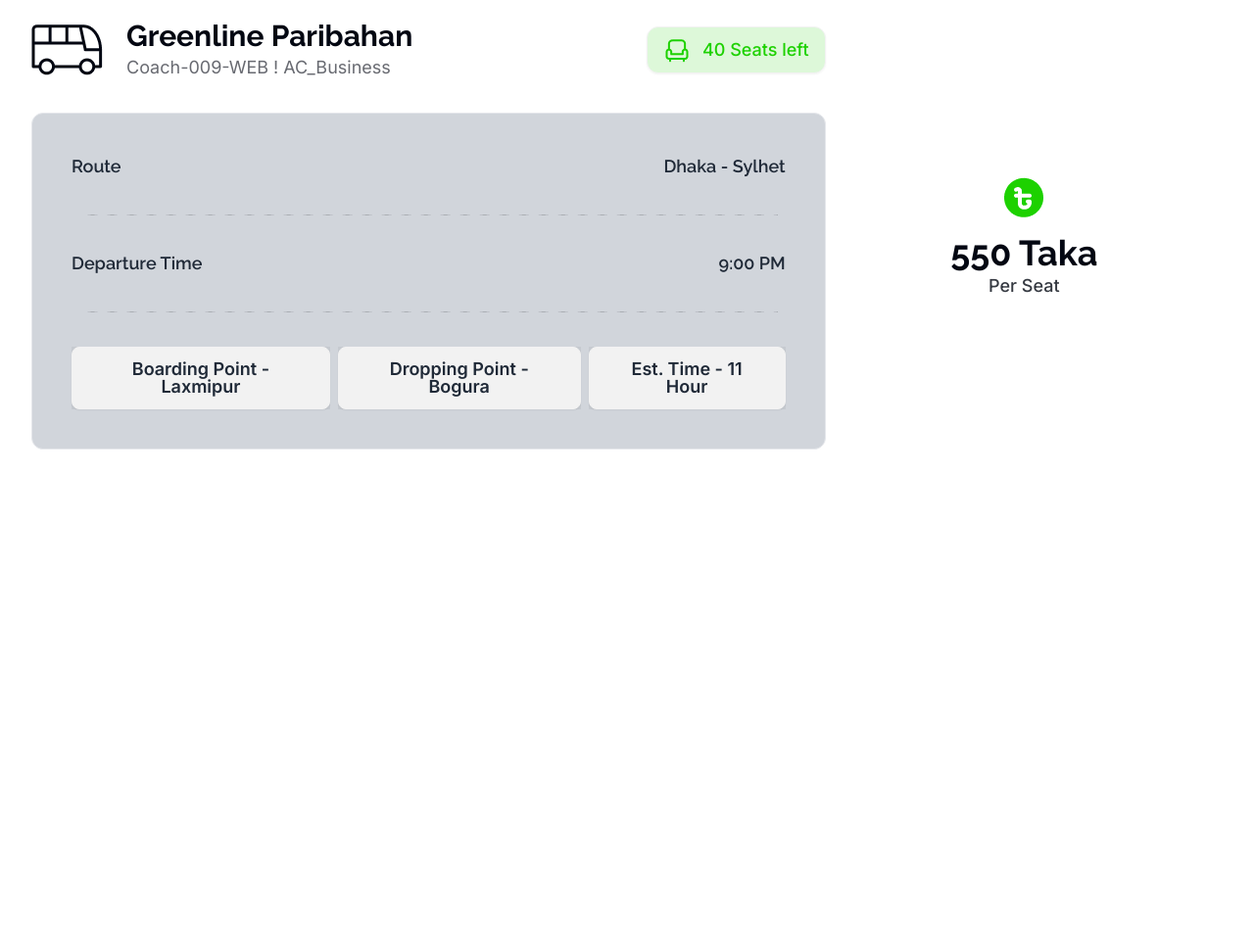
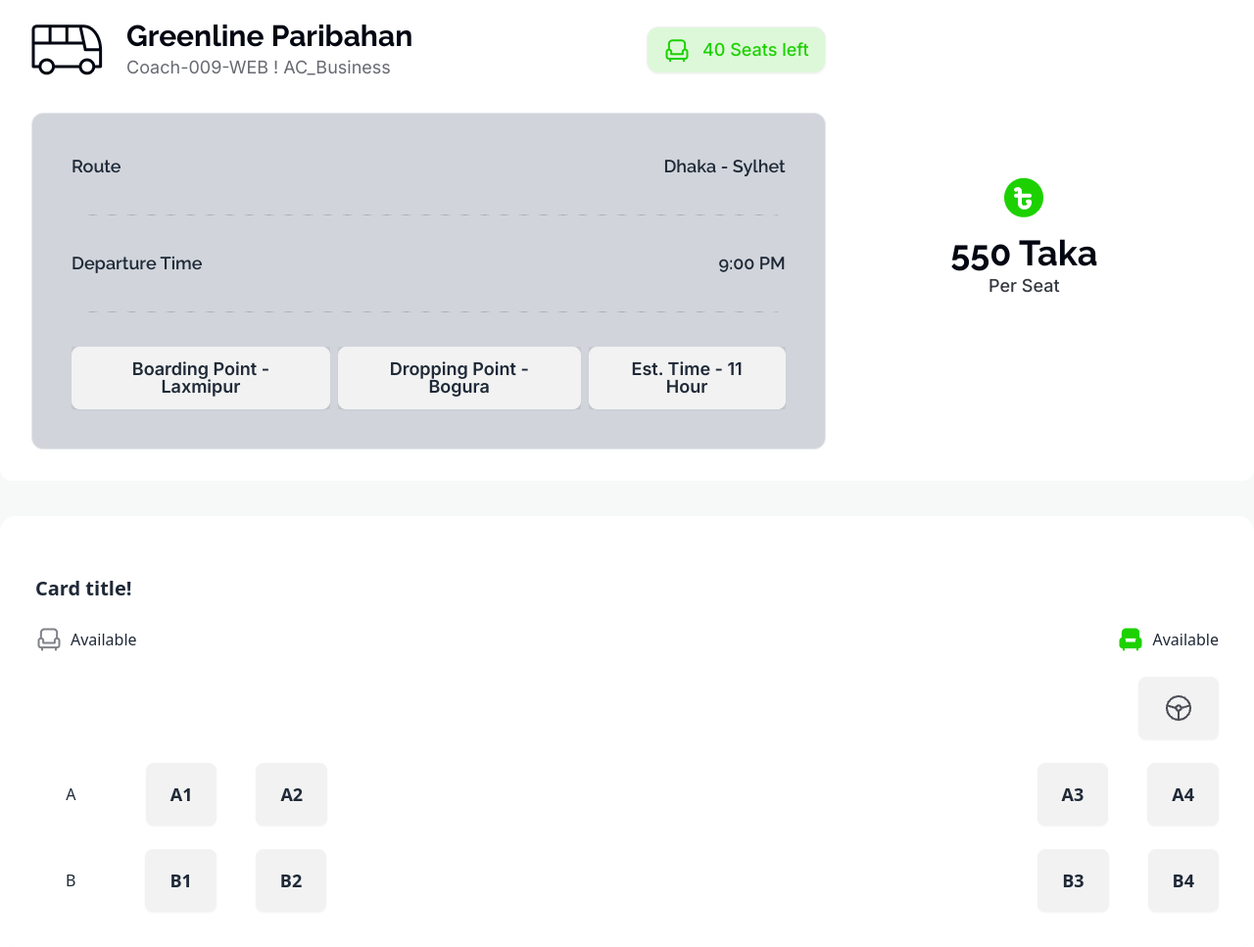
Before and after one commit to Oishee90/a05-bus-ticket-website, a plain HTML site: page index.html in a window 1280 px wide. Shown: the part 1607-2574 px from the top of the page at 98% size. Before the commit the page ends 2098 px from the top, so only its background shows below. Drawn offline with nearby package versions, Linux system fonts and the light colour scheme.

Commit message:
"choose ticket"

```diff
--- a/index.html
+++ b/index.html
@@ -51,9 +51,10 @@
      </section>
      <!-- navbar section end -->
      </header>
-   <main class="mx-4">
+   <main class="">
     <!-- banner section start -->
-     <section class="banner container mx-auto mt-12 ">
+     <section class="banner mt-12 mx-4">
+      <div class="container mx-auto ">
       <div class="hero min-h-screen bg-[url(images/banner.png)] rounded-xl">
         <div class="hero-content text-center">
           <div class="">
@@ -66,10 +67,12 @@
           </div>
         </div>
       </div>
+    </div>
      </section>
      <!-- banner section end -->
      <!-- best offer section start -->
-     <section class="best-offer container mx-auto mt-16">
+     <section class="best-offer mx-4 mt-16">
+      <div class="container mx-auto">
       <div><h1 class="font-raleway text-base lg:text-4xl font-bold text-black text-center">Best offers for you</h1></div>
     <div class="grid grid-cols-1 lg:grid-cols-2 items-center gap-5">
       <!-- first card -->
@@ -116,21 +119,22 @@
     <div class="text-center mt-10"><button class="btn btn-outline rounded-xl  border-solid border-[#1DD10066] ">
       <a href="" class=" text-[#1DD100] font-raleway font-bold text-xl">See all offer</a>
     </button></div>
+  </div>
      </section>
    <!-- best offer section section end -->
-   </main>
-   <footer>
-    <!-- ticket section start -->
-    <section class="mt-12 ">
+
+     <!-- ticket section start -->
+     <section class=" bus-stop mt-12 ">
       <div class="bg-[#F7F8F8] rounded-2xl border-t-2 text-center border-[#1DD10066]">
         <div class=" container mx-auto ">
-          <!-- bust stop tittle -->
+          <!-- bust stop tittle start -->
       <div class="mx-4 "><h1 class="font-raleway text-base lg:text-4xl font-bold text-black  pt-10">P.H Paribahan</h1>
       <h3 class="font-inter text-lg text-[#03071299]">Yes, you can run unit tests and view the results directly within the app. <br>
         The integrated testing features allow for a streamlined .
 
       </h3>
       </div>
+      <!-- bus stop tiitle end -->
       <!-- bus stop station -->
       <div class="card container mx-auto bg-[#FFFFFF] rounded-xl mt-9 ">
 
@@ -200,18 +204,72 @@
         </div>
         </div>
       </div>
+    <!-- </div> -->
+    <!-- amount part end -->
+    <!-- bus stop station end -->
+    <!-- seat choose part start -->
+    <div class="card container mx-auto bg-[#FFFFFF] rounded-2xl mt-9 ">
 
+        <div class="p-9 mt-6">
+          <div>
+          <div><h2 class="card-title">Card title!</h2></div>
+          <!-- available select -->
+          <div class="flex justify-between items-center mt-6">
+            <div class="flex justify-center items-center gap-2"><img src="images/seat-gray.png" alt="" srcset="">
+            <h3>Available</h3></div>
+            <div class="flex justify-center items-center gap-2"><img src="images/seat-green-filled.png" alt="" srcset="">
+              <h3>Available</h3></div>
+          </div>
+          <div class="flex justify-between items-center mt-6">
+            <div class="flex justify-center items-center gap-2"><div></div></div>
+            <div class="items-center h-full"><button class="btn btn-xs sm:btn-sm md:btn-md lg:btn-lg"><a href=""><img src="images/wheel.png" class="h-auto" alt=""></a></button></div>
+          </div>
+<!--  ticket click part start -->
 
+                <!-- left side -->
+                <div class="flex justify-between items-center gap-10  mt-6">
+                <div class="grid grid-cols-3 items-center gap-10 ">
+                  <h1>A</h1>
+                  <div><button class="btn btn-xs sm:btn-sm md:btn-md lg:btn-lg"><span>A1</span></button></div>
+                  <div><button class="btn btn-xs sm:btn-sm md:btn-md lg:btn-lg"><span>A2</span></button></div>
+                </div>
+                <div class="grid grid-cols-2 items-center gap-10 ">
 
+                  <div><button class="btn btn-xs sm:btn-sm md:btn-md lg:btn-lg"><span >A3</span></button></div>
+                  <div><button class="btn btn-xs sm:btn-sm md:btn-md lg:btn-lg"><span>A4</span></button></div>
+                </div>
+              </div>
+                <!-- left side1 end -->
+                <!-- left side2 start -->
+                <div class="flex justify-between items-center mt-6 gap-10">
+                  <div class="grid grid-cols-3 items-center gap-10 ">
+                    <h1>B</h1>
+                    <div><button class="btn btn-xs sm:btn-sm md:btn-md lg:btn-lg"><span>B1</span></button></div>
+                    <div><button class="btn btn-xs sm:btn-sm md:btn-md lg:btn-lg"><span>B2</span></button></div>
+                  </div>
+                  <div class="grid grid-cols-2 items-center gap-10 ">
 
+                    <div><button class="btn btn-xs sm:btn-sm md:btn-md lg:btn-lg"><span>B3</span></button></div>
+                    <div><button class="btn btn-xs sm:btn-sm md:btn-md lg:btn-lg"><span>B4</span></button></div>
+                  </div>
+                </div>
+                <!-- left side2 end -->
 
+         </div>
+               <!-- seat choose part end -->
 
+      </div>
 
-
-    </div>
       </div>
     </div>
     </section>
+
+   </main>
+
+   <!-- footer part start -->
+   <footer>
+
+
    </footer>
 
  <script src="script/script.js"></script>
```
Also changed, not shown: images/wheel.png (added).
